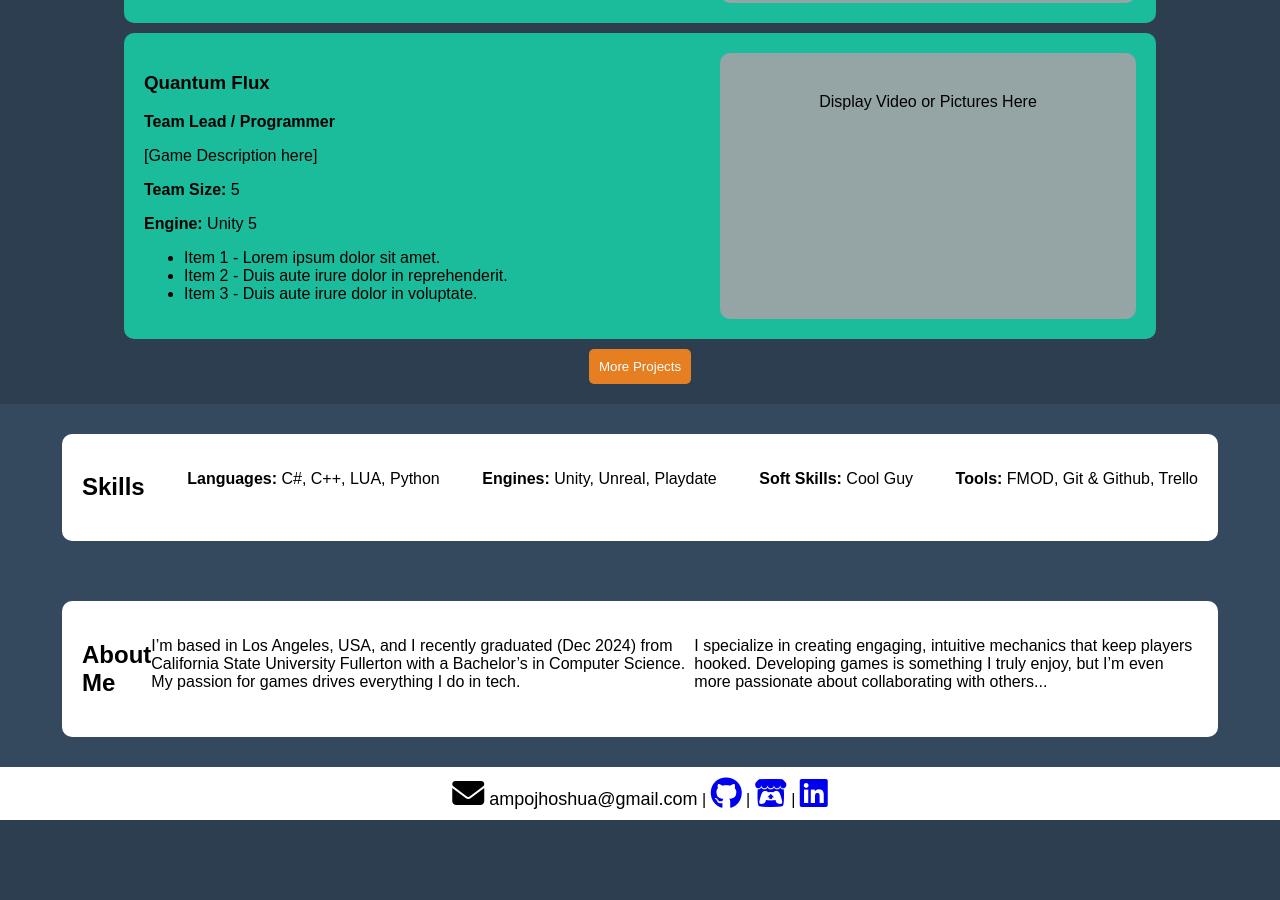
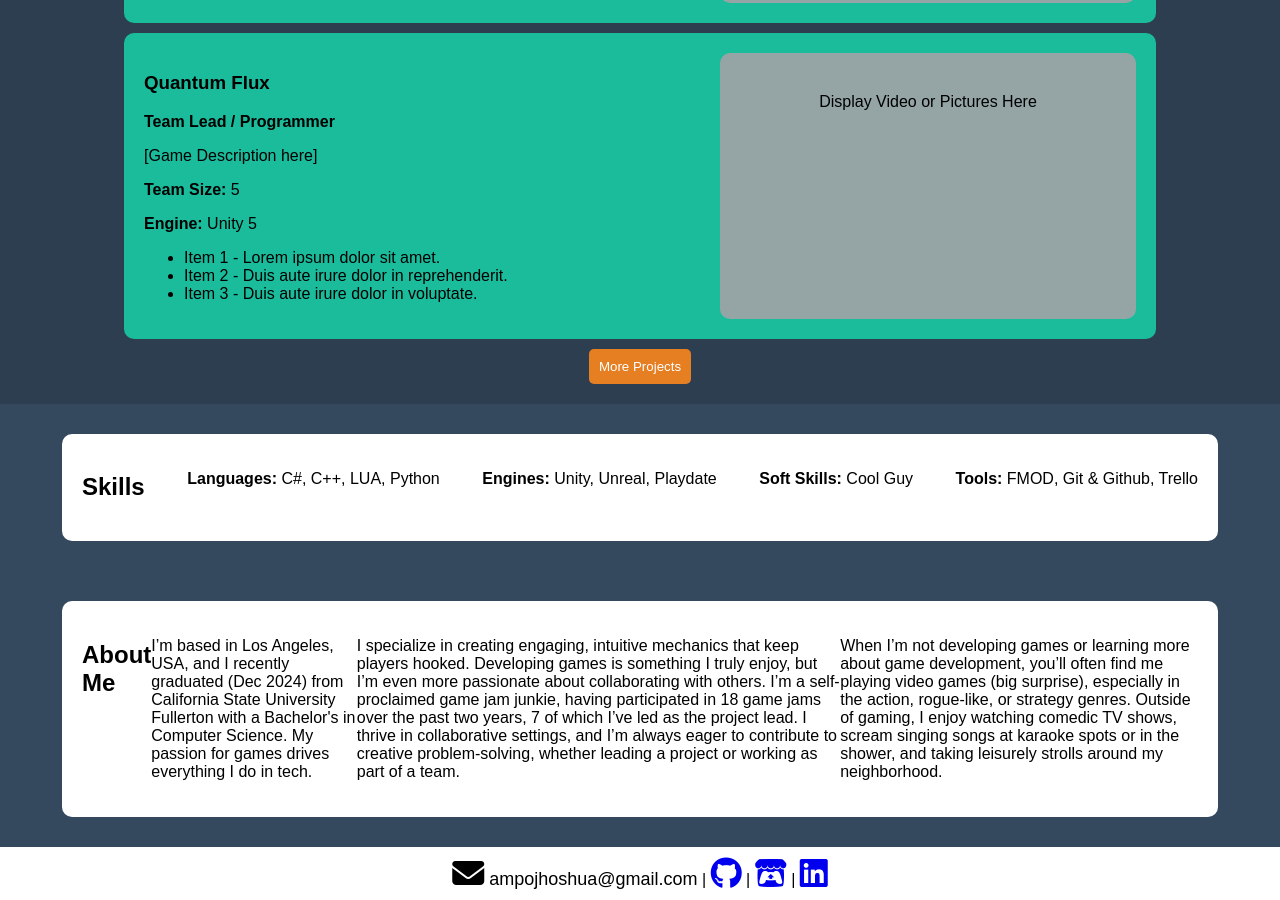
Before and after one commit to Waffle-Fish/Waffle-Fish.github.io, a Jekyll site: the page built from README.md, in a window 1280 px wide and 900 px high, scrolled down 1160 px. Built offline with Jekyll 4.4.1, drawn with Linux system fonts in a browser that asks for light colours; nearby versions of some CDN libraries; our own code applies the rules of GitHub Pages for plain Markdown files; before the commit the page ends 1980 px from its top, so only the background shows below that.

Commit message:
update html

```diff
--- a/_layouts/default.html
+++ b/_layouts/default.html
@@ -72,8 +72,14 @@
     <section class="about">
       <div class="wrap">
         <h2>About Me</h2>
-        <p>I’m based in Los Angeles, USA, and I recently graduated (Dec 2024) from California State University Fullerton with a Bachelor’s in Computer Science. My passion for games drives everything I do in tech.</p>
-        <p>I specialize in creating engaging, intuitive mechanics that keep players hooked. Developing games is something I truly enjoy, but I’m even more passionate about collaborating with others...</p>
+        <p> I’m based in Los Angeles, USA, and I recently graduated (Dec 2024) from California State University Fullerton with a Bachelor's in Computer Science. My passion for games drives everything I do in tech.
+        </p>
+        <p>
+          I specialize in creating engaging, intuitive mechanics that keep players hooked. Developing games is something I truly enjoy, but I’m even more passionate about collaborating with others. I’m a self-proclaimed game jam junkie, having participated in 18 game jams over the past two years, 7 of which I’ve led as the project lead. I thrive in collaborative settings, and I’m always eager to contribute to creative problem-solving, whether leading a project or working as part of a team.
+        </p>
+        <p>
+          When I’m not developing games or learning more about game development, you’ll often find me playing video games (big surprise), especially in the action, rogue-like, or strategy genres. Outside of gaming, I enjoy watching comedic TV shows, scream singing songs at karaoke spots or in the shower, and taking leisurely strolls around my neighborhood.
+        </p>
       </div>
     </section>
 
```
